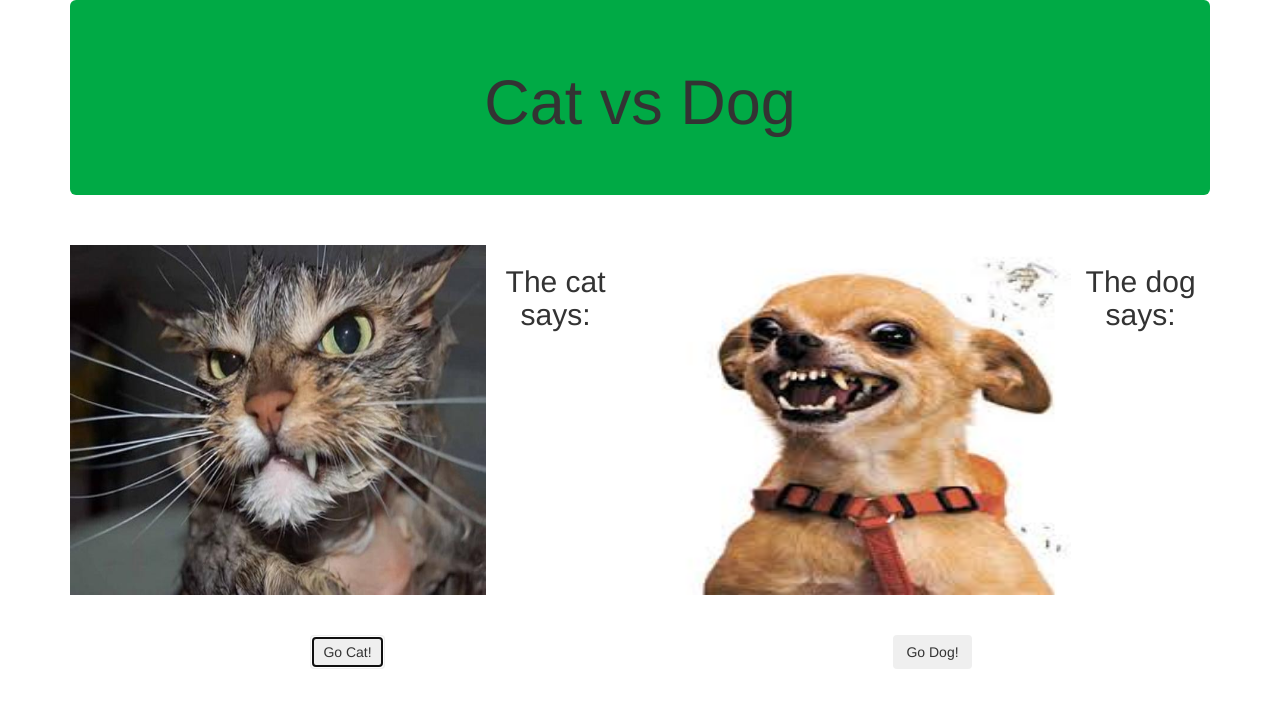
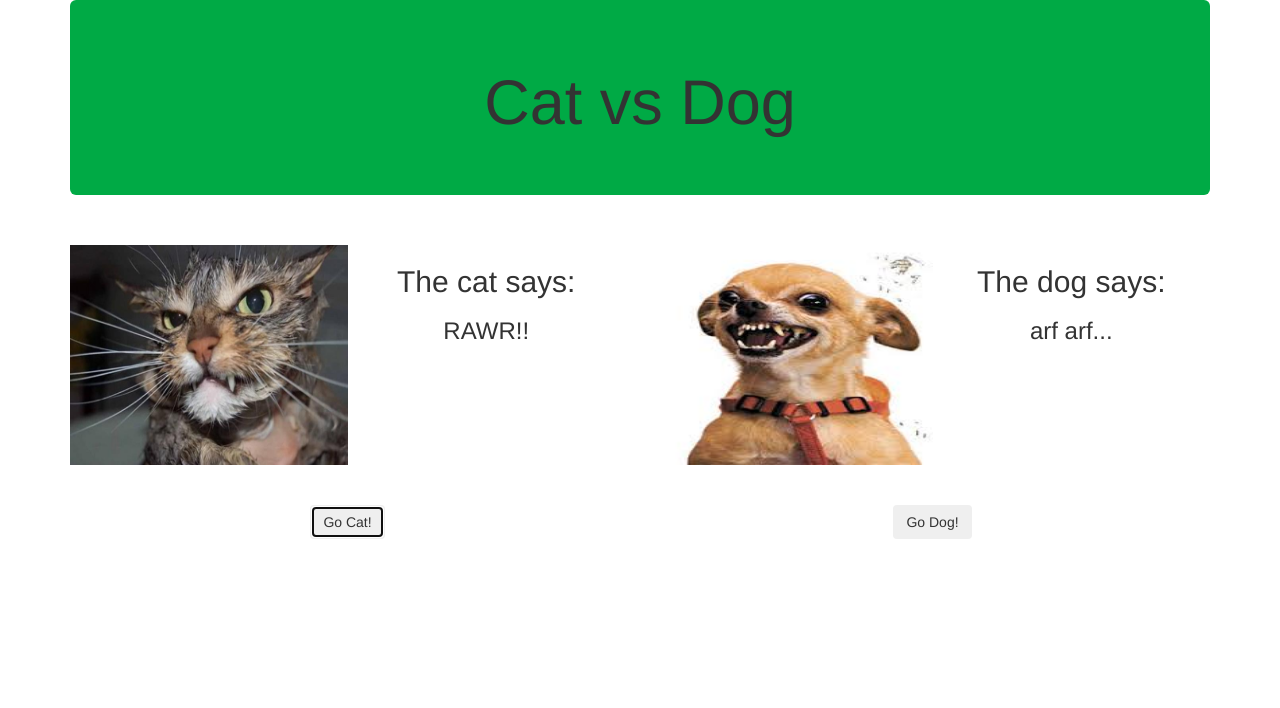
Before and after one commit to Cmwingo/cat-vs-dog, a plain HTML site: page index.html in a window 1280 px wide. Both pictures are taken after a click on the button "Go Cat!". Drawn offline with Linux system fonts and the light colour scheme.

Commit message:
Add button fuctionality and removal of previous button push results

```diff
--- a/css/styles.css
+++ b/css/styles.css
@@ -5,8 +5,8 @@
 }
 
 img {
-  width: 75%;
-  height: 350px;
+  width: 50%;
+  height: 220px;
   float: left;
 }
 
--- a/index.html
+++ b/index.html
@@ -16,12 +16,12 @@
 
       <div class="row">
 
-        <div class="col-md-6">
+        <div class="col-md-6" id="catSide">
           <img src="img/cat.jpg" alt="A picture of a cat">
           <h2>The cat says: </h2>
         </div>
 
-        <div class="col-md-6">
+        <div class="col-md-6" id="dogSide">
           <img src="img/dog.jpg" alt="A picture of a dog">
           <h2>The dog says: </h2>
         </div>
--- a/js/scripts.js
+++ b/js/scripts.js
@@ -0,0 +1,16 @@
+$(document).ready(function(){
+  $("button#cat").click(function(){
+    $("#catSide h3").remove();
+    $("#dogSide h3").remove();
+    $("#catSide h2").after("<h3>RAWR!!</h3>");
+    $("#dogSide h2").after("<h3>arf arf...</h3>");
+  });
+
+  $("button#dog").click(function(){
+    $("#catSide h3").remove();
+    $("#dogSide h3").remove();
+    $("#catSide h2").after("<h3>meow...</h3>");
+    $("#dogSide h2").after("<h3>Rrrrr...WOOF WOOF!</h3>");
+  });
+
+});
```
